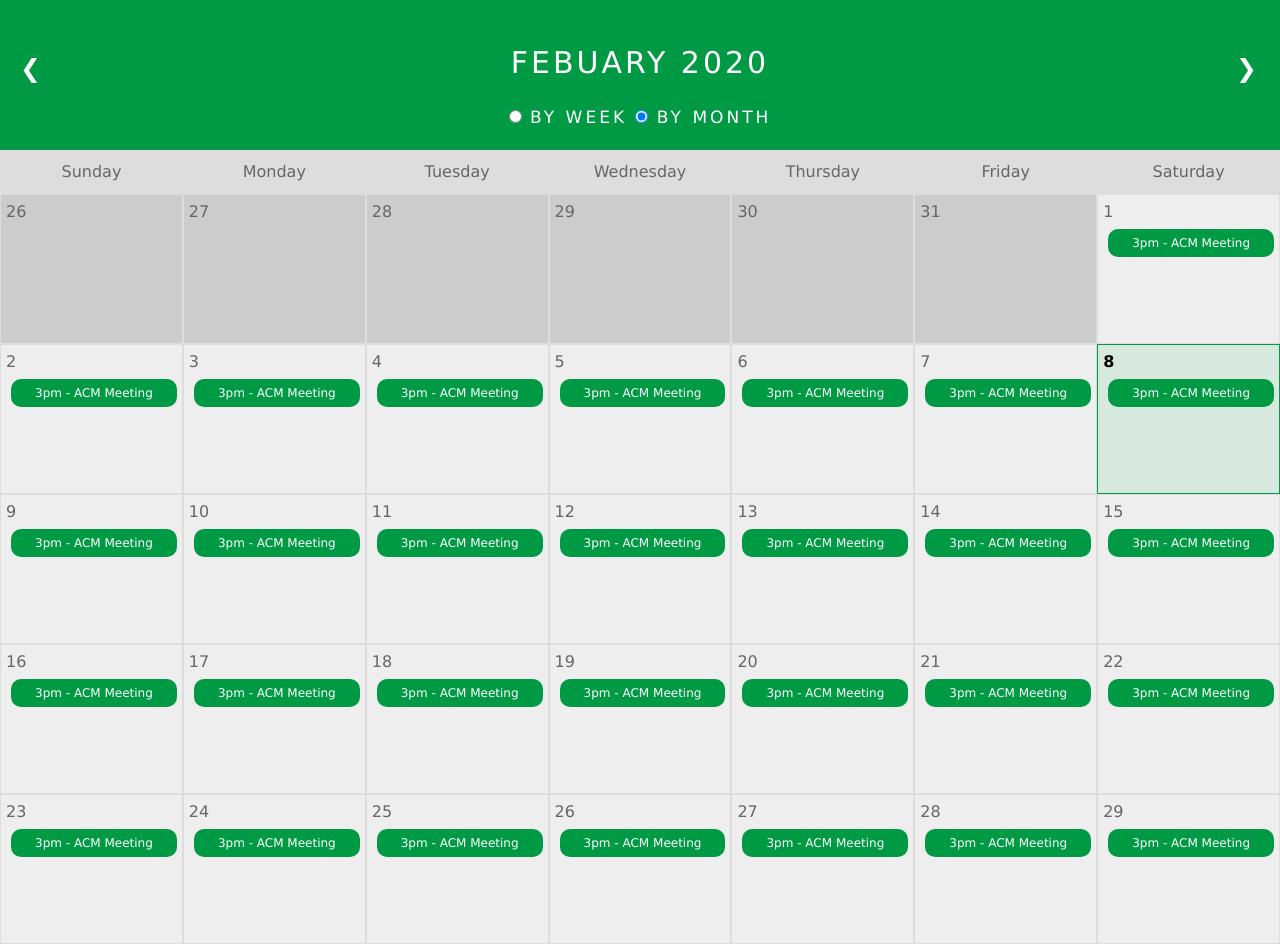
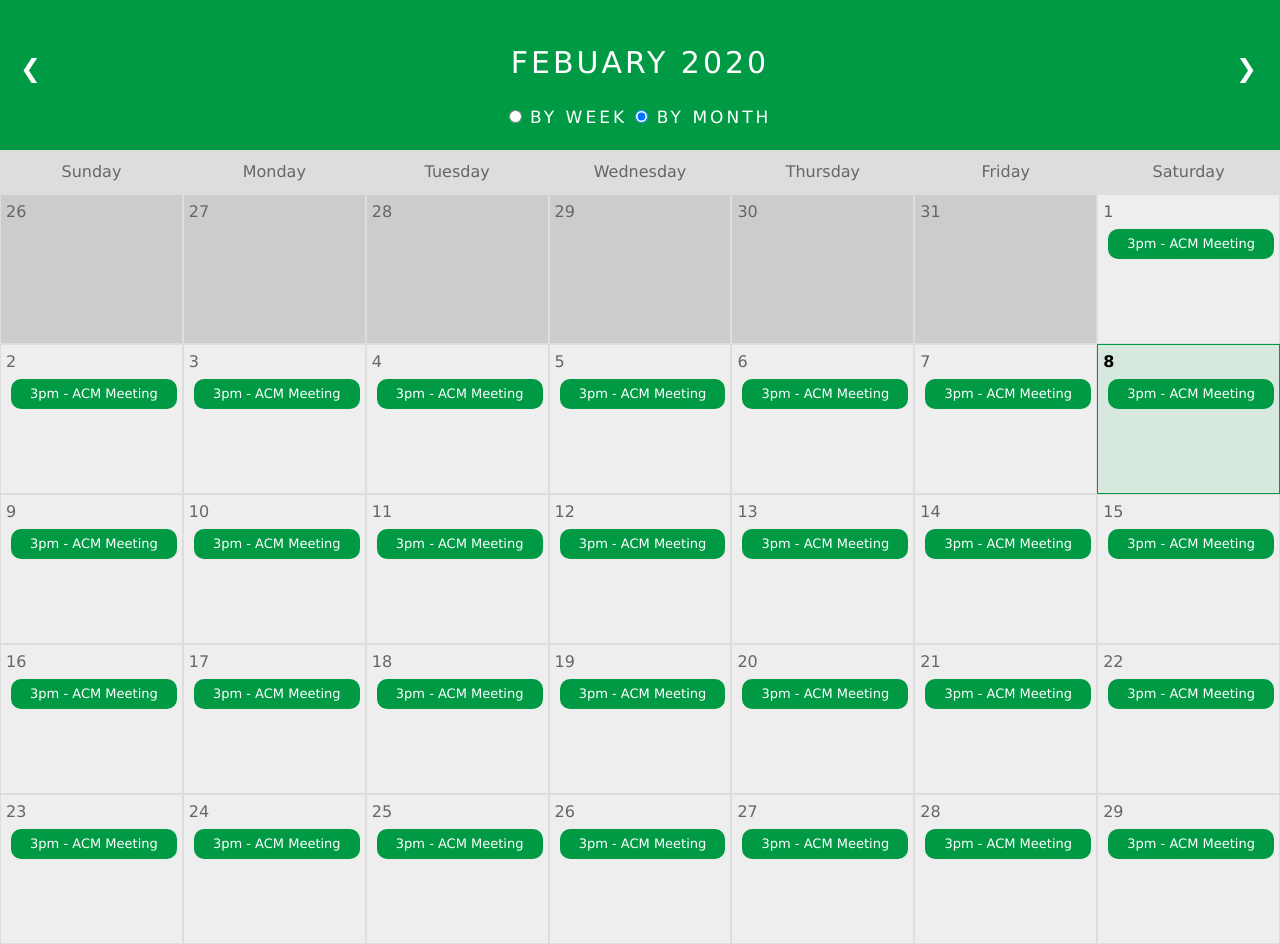
Before and after one commit to bstafford2017/remote-concurrent-scheduler, a PHP site: page /html/calendar.html in a window 1280 px wide. Run offline with PHP 8.4, Linux system fonts and the light colour scheme; some libraries are stand-ins or nearby versions.

Commit message:
font size change

```diff
--- a/client/css/items.css
+++ b/client/css/items.css
@@ -16,7 +16,7 @@
 
 /* Handles week event items */
 .month-event {
-  font-size: 12px;
+  font-size: 13px;
   background-color: #009a44;
   color: white;
   margin: 5px;
@@ -28,7 +28,7 @@
 
 /* Handles item for each event */
 .item {
-  font-size: 15px;
+  font-size: 13px;
   display: block;
   width: 80%;
   background-color: #ddd;
```
Also changed, not shown: 1 other file.
